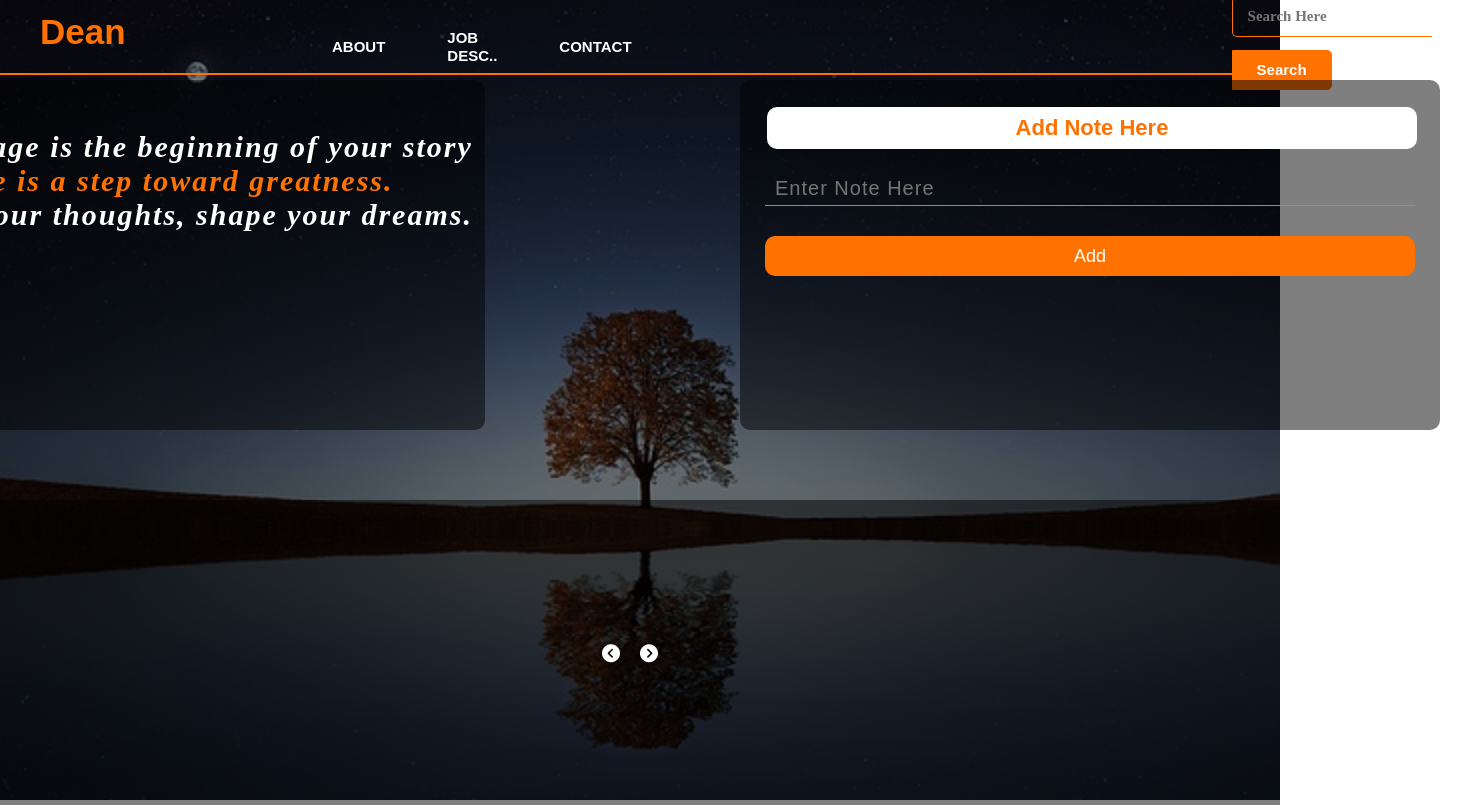
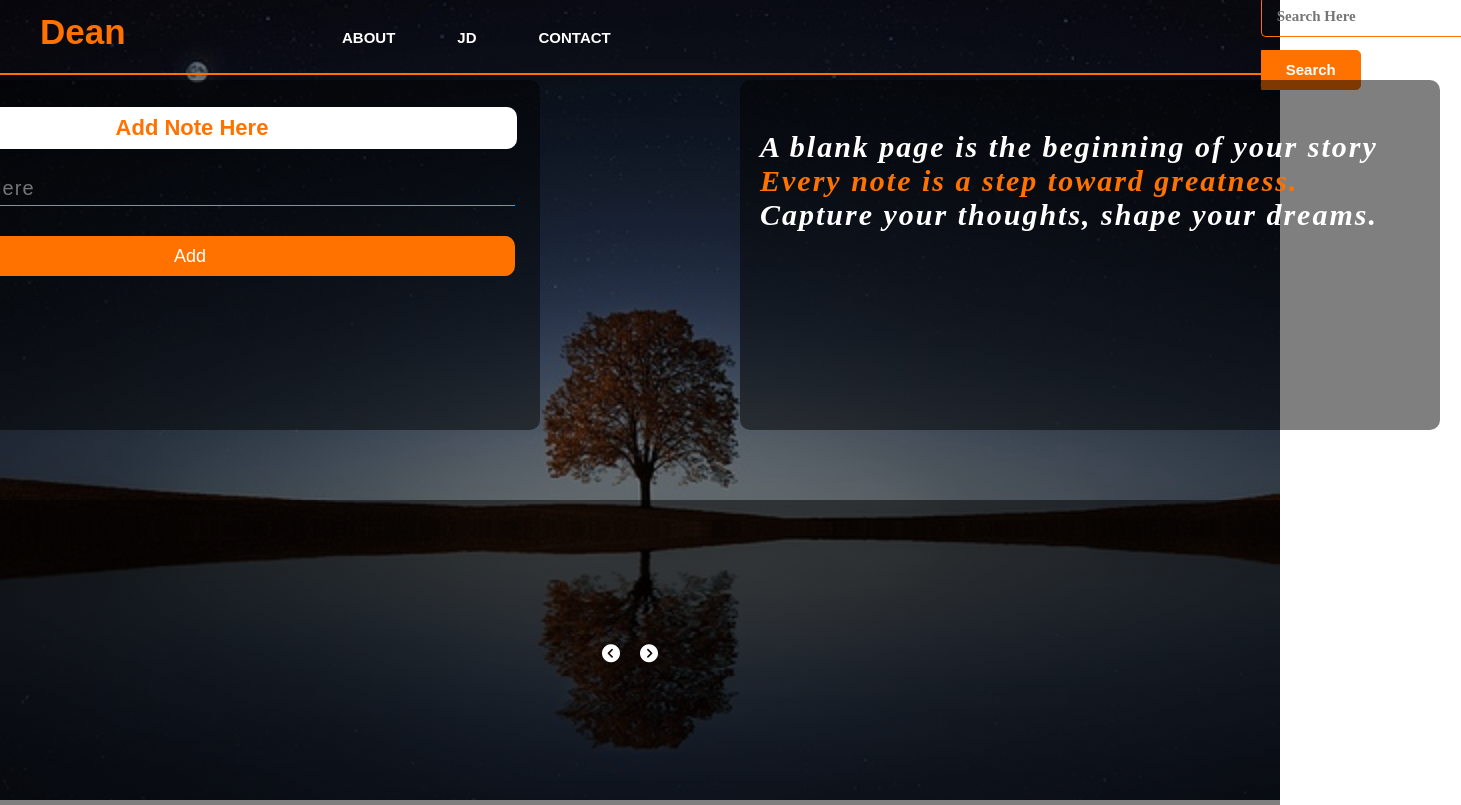
Before and after one commit to Dean14692-prog/Phase1-Main-Project, a plain HTML site: page Dean Website.html in a window 1280 px wide. Shown: the whole page, 1461 px wide, since content can reach past the window. Drawn offline with Linux system fonts and the light colour scheme.

Commit message:
index.js

```diff
--- a/Dean Website.html
+++ b/Dean Website.html
@@ -22,7 +22,7 @@
         <div class="menu">
           <ul>
             <li><a href="#">ABOUT</a></li>
-            <li><a href="#">JOB DESC..</a></li>
+            <li><a href="#">JD</a></li>
             <li><a href="#">CONTACT</a></li>
           </ul>
         </div>
--- a/styles1.css
+++ b/styles1.css
@@ -28,13 +28,13 @@
 }
 
 .icon {
-  width: 250px;
+  width: 260px;
   float: left;
   height: 70px;
 }
 
 .logo {
-  width: 250px;
+  width: 260px;
   color: #ff7200;
   font-size: 35px;
   font-family: Arial;
@@ -44,8 +44,8 @@
 }
 
 .menu {
-  width: 700px;
-  left: 500px;
+  width: 500px;
+  float: left;
   height: 70px;
 }
 
@@ -76,8 +76,8 @@ ul li a:hover {
 }
 
 .search {
-  width: 600px;
-  margin-left: 600px;
+  width: 500px;
+  margin-left: 650px;
   left: 700px;
 }
 
@@ -144,7 +144,7 @@ span {
     rgba(0, 0, 0, 0.5) 50%
   );
   position: absolute;
-  left: 700px;
+  right: 700px;
   top: 0px;
   border-radius: 10px;
   padding: 25px 25px;
@@ -231,8 +231,8 @@ footer {
 }
 
 .note {
-  min-width: 100px;
-  height: auto;
+  width: 200px;
+  height: 95%;
   padding: 10px;
   border-radius: 5px;
   background: transparent;
@@ -251,7 +251,7 @@ footer {
   );
   position: absolute;
   text-align: left; /* Align text to the left */
-  right: 755px; /* Move the div to the left margin */
-  width: 650px; /* Ensure it spans the full width */
+  left: 700px; /* Move the div to the left margin */
+  width: 700px; /* Ensure it spans the full width */
   padding-left: 20px; /* Add some padding if needed */
 }
```
